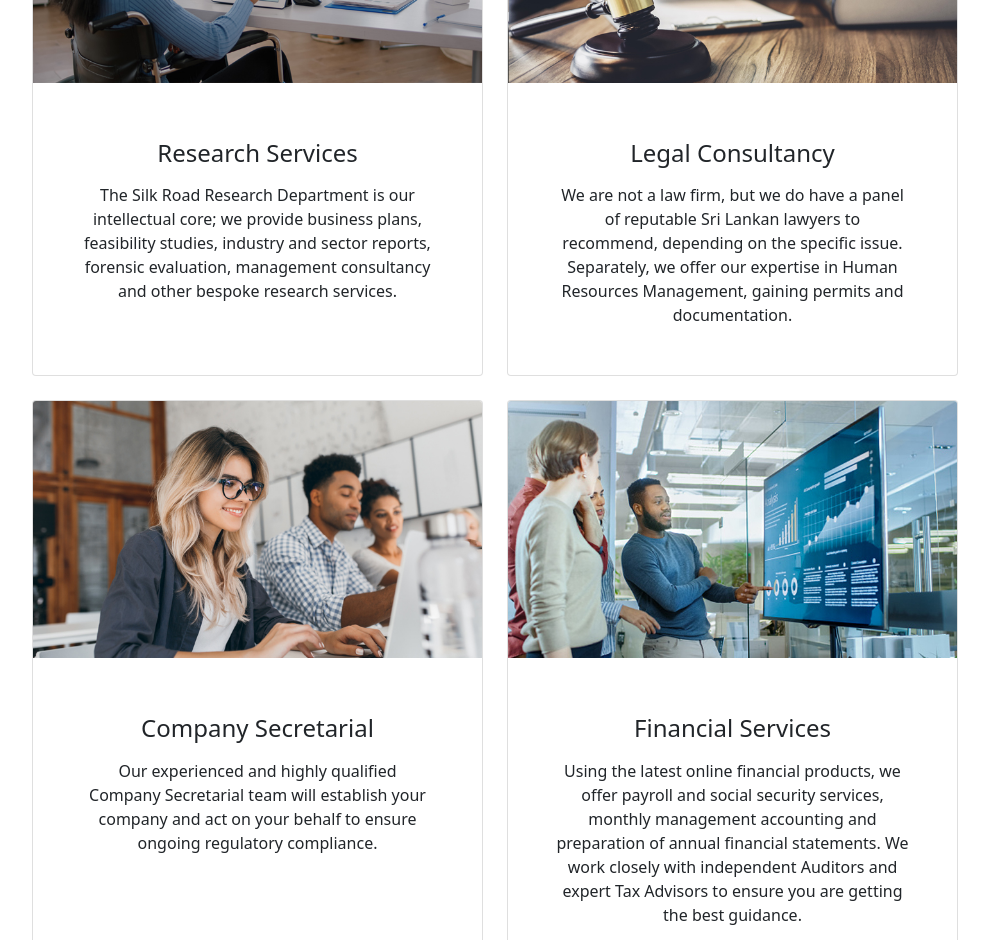
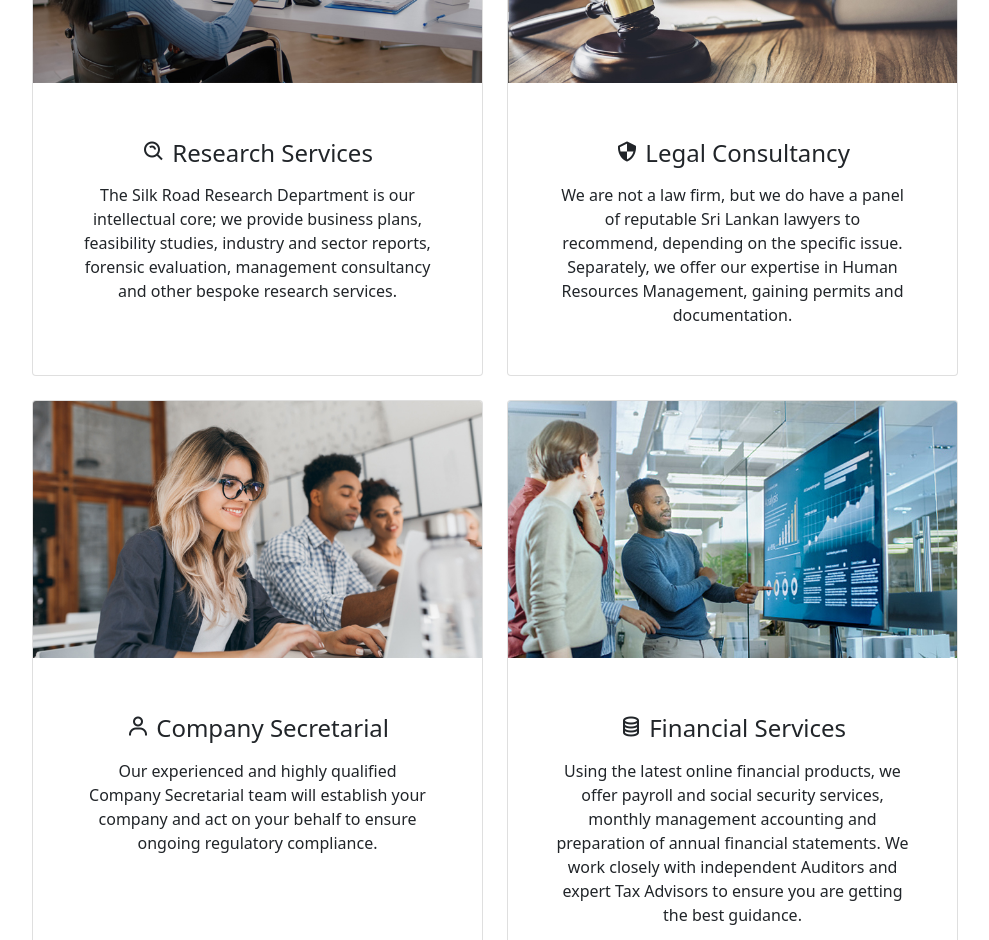
Before and after one commit to Silk-Road-Studio-Main/sr-villa-campaign-landing-page-1, a plain HTML site: page index.html in a window 1280 px wide. Shown: the part 2220-3160 px from the top of the page, without its empty margins (145-1134 px from the left). Drawn offline with nearby package versions, Linux system fonts and the light colour scheme.

Commit message:
Added icons to the services section

```diff
--- a/index.html
+++ b/index.html
@@ -142,7 +142,7 @@
               <a href="#"><img class="card-img-top" src="img/research.jpg" class="img-fluid" alt=""></a>
               <div class="card-body p-5 text-center">
                   <h4 class="card-title py-2">
-                      Research Services
+                    <i class='bx bx-search-alt'></i> Research Services
                   </h4>
                   <p class="card-text">The Silk Road Research Department is our intellectual core; we provide business plans, feasibility studies, industry and sector reports, forensic evaluation, management consultancy and other bespoke research services.</p>
               </div>
@@ -153,7 +153,7 @@
               <a href="#"><img class="card-img-top" src="img/legal.jpg" class="img-fluid" alt=""></a>
               <div class="card-body p-5 text-center">
                   <h4 class="card-title py-2">
-                      Legal Consultancy
+                    <i class='bx bx-shield-quarter'></i> Legal Consultancy
                   </h4>
                   <p class="card-text">We are not a law firm, but we do have a panel of reputable Sri Lankan lawyers to recommend, depending on the specific issue. Separately, we offer our expertise in Human Resources Management, gaining permits and documentation.</p>
               </div>
@@ -164,7 +164,7 @@
               <a href="#"><img class="card-img-top" src="img/company-secretarial.jpg" class="img-fluid" alt=""></a>
               <div class="card-body p-5 text-center">
                   <h4 class="card-title py-2">
-                      Company Secretarial
+                    <i class='bx bx-user'></i> Company Secretarial
                   </h4>
                   <p class="card-text">Our experienced and highly qualified Company Secretarial team will establish your company and act on your behalf to ensure ongoing regulatory compliance.</p>
               </div>
@@ -175,7 +175,7 @@
               <a href="#"><img class="card-img-top" src="img/financial-services.jpg" class="img-fluid" alt=""></a>
               <div class="card-body p-5 text-center">
                   <h4 class="card-title py-2">
-                      Financial Services
+                    <i class='bx bx-coin-stack'></i> Financial Services
                   </h4>
                   <p class="card-text">Using the latest online financial products, we offer payroll and social security services, monthly management accounting and preparation of annual financial statements. We work closely with independent Auditors and expert Tax Advisors to ensure you are getting the best guidance.</p>
               </div>
```
